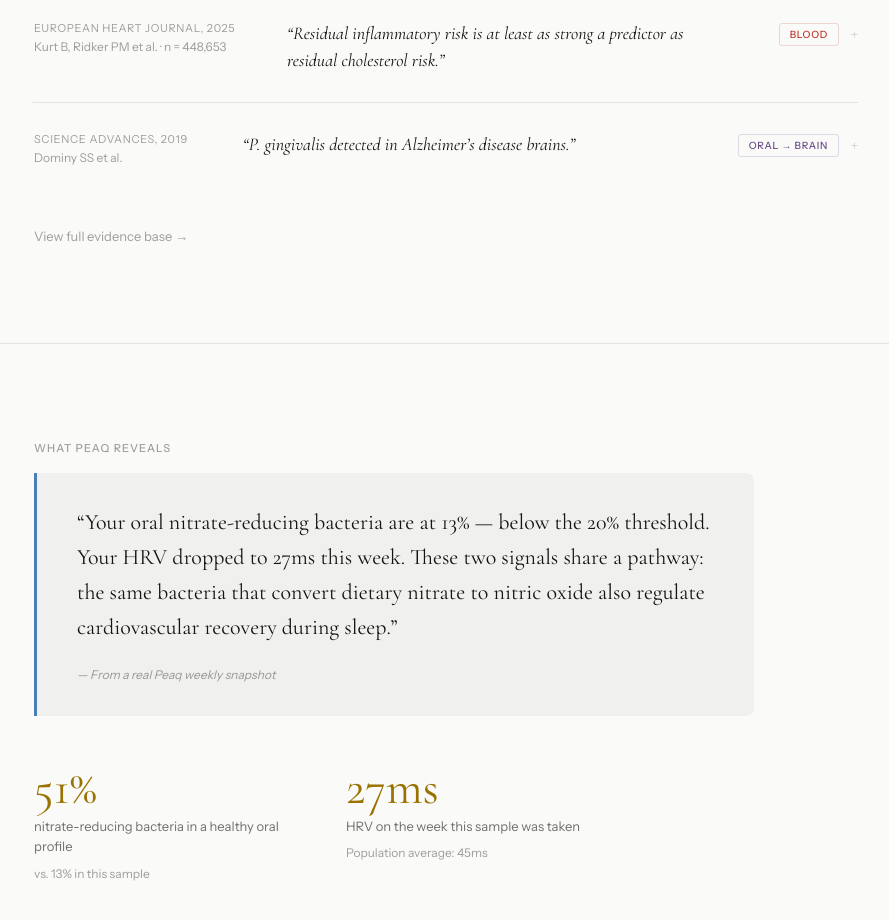
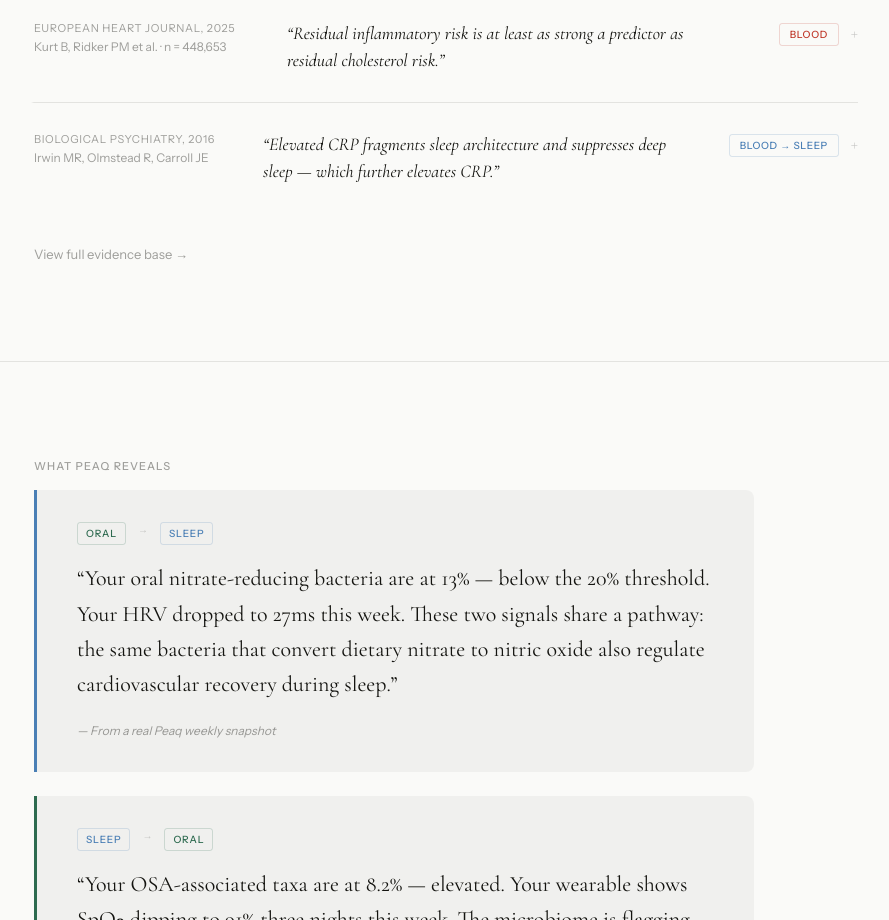
Before and after one commit to drmemes1/peaqhealth, a Next.js app in the folder peaqhealth_1/apps/web/: page / in a window 1280 px wide. Shown: the part 1880-2800 px from the top of the page, without its empty margins (194-1083 px from the left). Built offline with nearby package versions, Linux system fonts and the light colour scheme.

Commit message:
fix: remove clinician attribution from hero, add OSA sleep+oral insight card, replace oral→brain citation with blood→sleep (Irwin 2016 CRP↔deep sleep cycle)

```diff
--- a/peaqhealth_1/apps/web/app/components/landing-citations.tsx
+++ b/peaqhealth_1/apps/web/app/components/landing-citations.tsx
@@ -52,18 +52,18 @@ const citations = [
     affectedPanels: ["blood"],
   },
   {
-    id: "dominy-2019",
-    journal: "Science Advances, 2019",
-    authors: "Dominy SS et al.",
-    quote: "P. gingivalis detected in Alzheimer\u2019s disease brains.",
-    tag: "Oral \u2192 Brain",
-    tagColor: "#6B4C8A",
-    panelBorderColor: "#6B4C8A",
-    expandedFinding: "P. gingivalis \u2014 the keystone periodontal pathogen \u2014 and its toxic proteases (gingipains) were identified in brain tissue from Alzheimer\u2019s patients. Gingipain inhibition reduced neuroinflammation in mouse models.",
-    effectSize: "P. gingivalis DNA detected in 96% of AD brain samples vs controls. Gingipain levels correlated with tau and ubiquitin pathology.",
-    peaqMeaning: "Your P. gingivalis percentage in Peaq isn\u2019t just a periodontal metric. It\u2019s connected to neuroinflammation research that may link oral dysbiosis to cognitive decline.",
-    evidenceType: "Mechanistic + human tissue study",
-    affectedPanels: ["oral"],
+    id: "irwin-2016",
+    journal: "Biological Psychiatry, 2016",
+    authors: "Irwin MR, Olmstead R, Carroll JE",
+    quote: "Elevated CRP fragments sleep architecture and suppresses deep sleep \u2014 which further elevates CRP.",
+    tag: "Blood \u2192 Sleep",
+    tagColor: "#4A7FB5",
+    panelBorderColor: "#4A7FB5",
+    expandedFinding: "Meta-analysis demonstrating that systemic inflammation (hsCRP, IL-6) disrupts slow-wave sleep via hypothalamic-pituitary-adrenal axis activation. Sleep loss then amplifies inflammatory cytokines, creating a self-reinforcing cycle.",
+    effectSize: "Short sleep (<6h) associated with 1.45x higher CRP. Each 1 mg/L CRP increase associated with 8\u201312% reduction in N3 sleep.",
+    peaqMeaning: "This is why Peaq tracks hsCRP and deep sleep together. When your blood panel shows elevated CRP and your wearable shows declining deep sleep, the cycle is already in motion \u2014 and both panels confirm it.",
+    evidenceType: "Meta-analysis + mechanistic review",
+    affectedPanels: ["blood", "sleep"],
   },
 ] as const
 
--- a/peaqhealth_1/apps/web/app/page.tsx
+++ b/peaqhealth_1/apps/web/app/page.tsx
@@ -139,18 +139,6 @@ export default function Home() {
           </Link>
         </div>
 
-        {/* Attribution */}
-        <p className="fade-up" style={{
-          fontFamily: sans,
-          fontSize: 12,
-          letterSpacing: "0.08em",
-          color: "rgba(20,20,16,0.35)",
-          marginTop: 72,
-          animationDelay: "360ms",
-        }}>
-          Built by Dr. Igor Khabensky (General Dentist)
-          and Dr. Paul Leis (Cardiologist)
-        </p>
       </section>
 
       <hr style={rule} />
@@ -166,14 +154,20 @@ export default function Home() {
       <section style={{ ...wrap, paddingTop: 96, paddingBottom: 96 }}>
         <p style={eyebrow}>What Peaq reveals</p>
 
-        {/* Quote card */}
+        {/* Quote card 1 — Oral → Blood (nitrate-reducers + HRV) */}
         <div style={{
           borderLeft: `3px solid ${SLEEP}`,
           padding: "32px 40px",
           background: INK_04,
           borderRadius: "0 8px 8px 0",
           maxWidth: 720,
+          marginBottom: 24,
         }}>
+          <div style={{ display: "flex", gap: 12, marginBottom: 16 }}>
+            <span style={{ fontFamily: sans, fontSize: 10, fontWeight: 500, textTransform: "uppercase", letterSpacing: "0.08em", color: ORAL, padding: "3px 8px", border: `1px solid ${ORAL}30`, borderRadius: 3 }}>Oral</span>
+            <span style={{ fontFamily: sans, fontSize: 10, color: INK_20 }}>{"\u2192"}</span>
+            <span style={{ fontFamily: sans, fontSize: 10, fontWeight: 500, textTransform: "uppercase", letterSpacing: "0.08em", color: SLEEP, padding: "3px 8px", border: `1px solid ${SLEEP}30`, borderRadius: 3 }}>Sleep</span>
+          </div>
           <p style={{
             fontFamily: serif, fontSize: 22, fontWeight: 400,
             lineHeight: 1.6, color: INK, margin: "0 0 20px",
@@ -184,43 +178,61 @@ export default function Home() {
             dietary nitrate to nitric oxide also regulate cardiovascular
             recovery during sleep.&rdquo;
           </p>
+          <p style={{ fontFamily: sans, fontSize: 12, fontStyle: "italic", color: INK_40, margin: 0 }}>
+            — From a real Peaq weekly snapshot
+          </p>
+        </div>
+
+        {/* Quote card 2 — Sleep → Oral (OSA taxa + SpO₂) */}
+        <div style={{
+          borderLeft: `3px solid ${ORAL}`,
+          padding: "32px 40px",
+          background: INK_04,
+          borderRadius: "0 8px 8px 0",
+          maxWidth: 720,
+        }}>
+          <div style={{ display: "flex", gap: 12, marginBottom: 16 }}>
+            <span style={{ fontFamily: sans, fontSize: 10, fontWeight: 500, textTransform: "uppercase", letterSpacing: "0.08em", color: SLEEP, padding: "3px 8px", border: `1px solid ${SLEEP}30`, borderRadius: 3 }}>Sleep</span>
+            <span style={{ fontFamily: sans, fontSize: 10, color: INK_20 }}>{"\u2192"}</span>
+            <span style={{ fontFamily: sans, fontSize: 10, fontWeight: 500, textTransform: "uppercase", letterSpacing: "0.08em", color: ORAL, padding: "3px 8px", border: `1px solid ${ORAL}30`, borderRadius: 3 }}>Oral</span>
+          </div>
           <p style={{
-            fontFamily: sans, fontSize: 12, fontStyle: "italic",
-            color: INK_40, margin: 0,
+            fontFamily: serif, fontSize: 22, fontWeight: 400,
+            lineHeight: 1.6, color: INK, margin: "0 0 20px",
           }}>
-            — From a real Peaq weekly snapshot
+            &ldquo;Your OSA-associated taxa are at 8.2% — elevated. Your
+            wearable shows SpO{"\u2082"} dipping to 91% three nights this week.
+            The microbiome is flagging the same risk your wearable is
+            measuring: Prevotella and Fusobacterium are enriched in the
+            upper airway of sleep apnea patients.&rdquo;
+          </p>
+          <p style={{ fontFamily: sans, fontSize: 12, fontStyle: "italic", color: INK_40, margin: 0 }}>
+            — From a real Peaq cross-panel signal
           </p>
         </div>
 
         {/* Stat blocks */}
         <div style={{
           display: "grid",
-          gridTemplateColumns: "1fr 1fr",
-          gap: 64,
+          gridTemplateColumns: "repeat(auto-fit, minmax(140px, 1fr))",
+          gap: 48,
           marginTop: 48,
-          maxWidth: 560,
+          maxWidth: 680,
         }}>
           <div>
-            <p style={{ fontFamily: serif, fontSize: 48, fontWeight: 400, color: GOLD, margin: "0 0 4px", lineHeight: 1 }}>
-              51%
-            </p>
-            <p style={{ fontFamily: sans, fontSize: 13, color: INK_60, lineHeight: 1.6, margin: "0 0 8px" }}>
-              nitrate-reducing bacteria in a healthy oral profile
-            </p>
-            <p style={{ fontFamily: sans, fontSize: 12, color: INK_40, margin: 0 }}>
-              vs. 13% in this sample
-            </p>
+            <p style={{ fontFamily: serif, fontSize: 48, fontWeight: 400, color: GOLD, margin: "0 0 4px", lineHeight: 1 }}>13%</p>
+            <p style={{ fontFamily: sans, fontSize: 13, color: INK_60, lineHeight: 1.6, margin: "0 0 8px" }}>nitrate reducers</p>
+            <p style={{ fontFamily: sans, fontSize: 12, color: INK_40, margin: 0 }}>healthy threshold: {"\u2265"}20%</p>
           </div>
           <div>
-            <p style={{ fontFamily: serif, fontSize: 48, fontWeight: 400, color: GOLD, margin: "0 0 4px", lineHeight: 1 }}>
-              27ms
-            </p>
-            <p style={{ fontFamily: sans, fontSize: 13, color: INK_60, lineHeight: 1.6, margin: "0 0 8px" }}>
-              HRV on the week this sample was taken
-            </p>
-            <p style={{ fontFamily: sans, fontSize: 12, color: INK_40, margin: 0 }}>
-              Population average: 45ms
-            </p>
+            <p style={{ fontFamily: serif, fontSize: 48, fontWeight: 400, color: GOLD, margin: "0 0 4px", lineHeight: 1 }}>27ms</p>
+            <p style={{ fontFamily: sans, fontSize: 13, color: INK_60, lineHeight: 1.6, margin: "0 0 8px" }}>HRV this week</p>
+            <p style={{ fontFamily: sans, fontSize: 12, color: INK_40, margin: 0 }}>population avg: 45ms</p>
+          </div>
+          <div>
+            <p style={{ fontFamily: serif, fontSize: 48, fontWeight: 400, color: GOLD, margin: "0 0 4px", lineHeight: 1 }}>8.2%</p>
+            <p style={{ fontFamily: sans, fontSize: 13, color: INK_60, lineHeight: 1.6, margin: "0 0 8px" }}>OSA-associated taxa</p>
+            <p style={{ fontFamily: sans, fontSize: 12, color: INK_40, margin: 0 }}>clinical target: {"<"}2%</p>
           </div>
         </div>
       </section>
```
